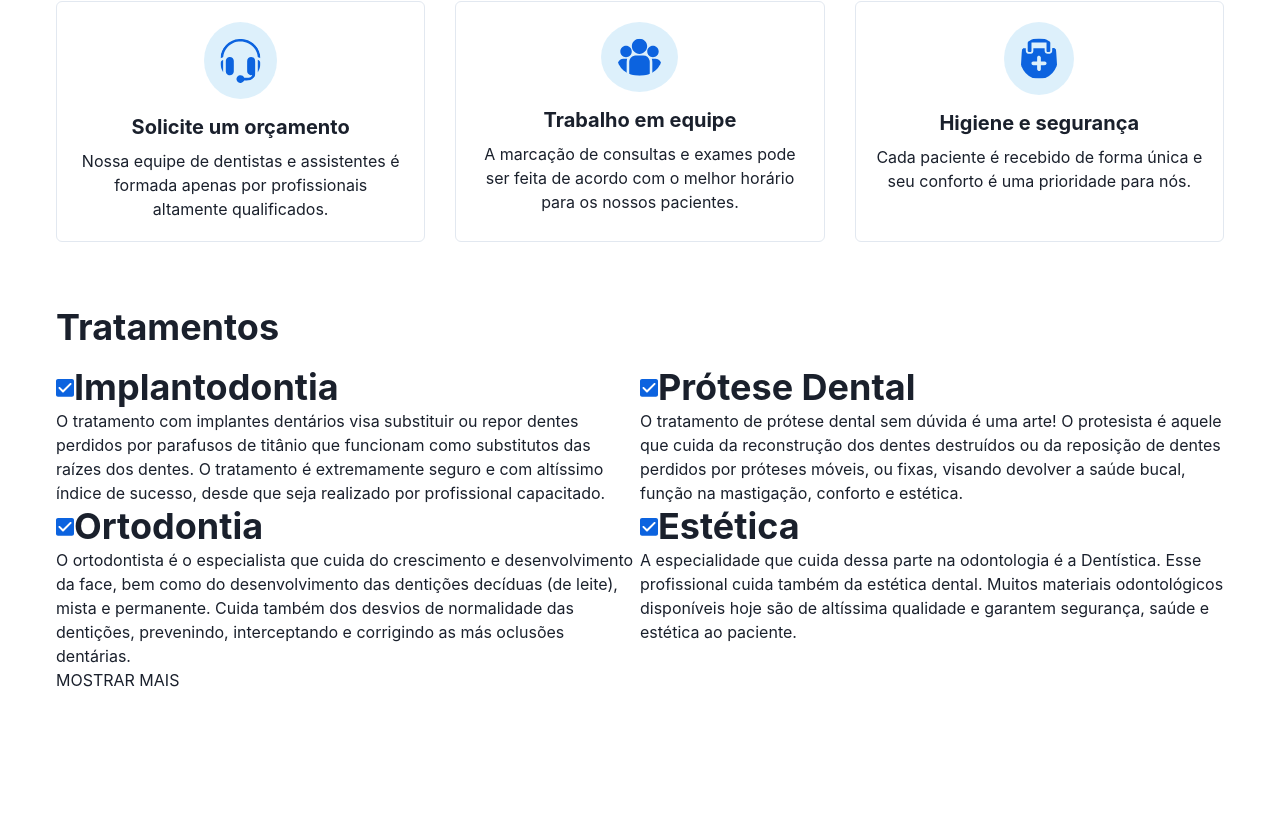
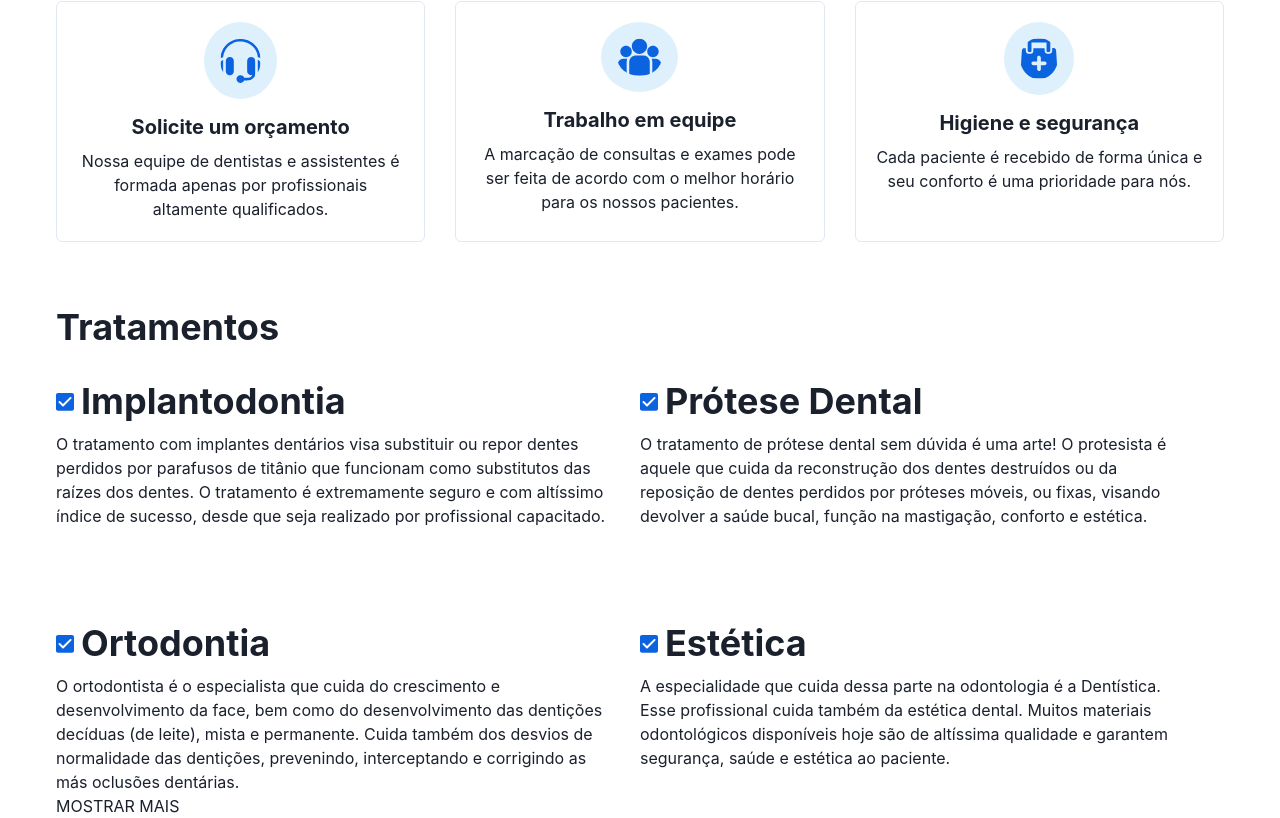
Before and after one commit to PedrodoDivino/odonto_clean, a React (Create React App) app: page / in a window 1280 px wide. Shown: the part 999-1817 px from the top of the page. Before the commit the page ends 1691 px from the top, so only its background shows below. Built offline with nearby package versions, Linux system fonts and the light colour scheme.

Commit message:
[Pedro] ajustando margens, e retirando botão sobreando de tratamentos

```diff
--- a/src/components/pages/Treatments/index.tsx
+++ b/src/components/pages/Treatments/index.tsx
@@ -14,34 +14,23 @@ export const Treatments = () => {
   const [state, setState] = useState(4);
   return (
     <Box w="full" h="auto" mt="64px">
-      <Heading size="xl" my="3" mb="16px">
+      <Heading size="xl"  mb="-64px">
         Tratamentos
       </Heading>
 
       <SimpleGrid columns={[1, 2]}>
         {arrayTreatments.slice(0, state).map((infos, i) => {
           return (
-            <LinkBox key={infos.id}>
-
+            <LinkBox mt="94px" mr="30px" key={infos.id}>
                 <Heading textAlign="left" display={"flex"} justifyContent="start">
-                  <Image src={infos.icon} />
-                  <LinkOverlay>{infos.title}</LinkOverlay>
+                  <Image src={infos.icon}mb="9px" marginRight="7px" />
+                  <LinkOverlay mb="9px">{infos.title} </LinkOverlay>
                 </Heading>
-
-              <Text textAlign="left">{infos.text}</Text>
+              <Text textAlign="left" >{infos.text}</Text>
             </LinkBox>
           );
         })}
       </SimpleGrid>
-      {/* {state <= 4 ?  (< button onClick={()=>{
-        setState(6);
-
-     }}>Mostrar mais</button>):(
-        < button onClick={()=>{
-            setState(4);
-
-         }}>Mostrar menos</button>
-     )}  */}
       {
         <button
           onClick={() => {
```
